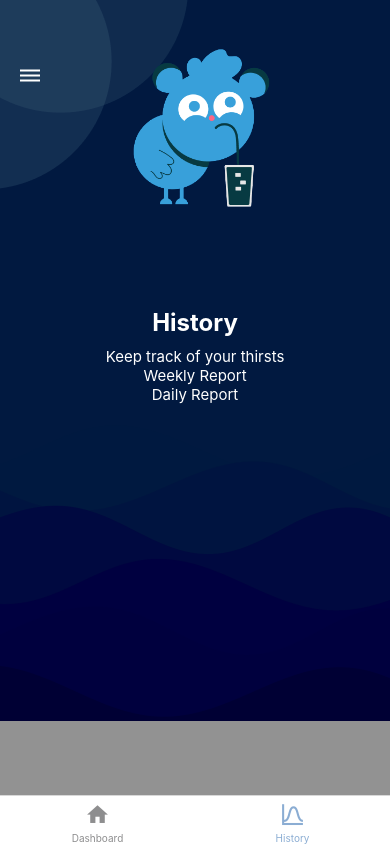
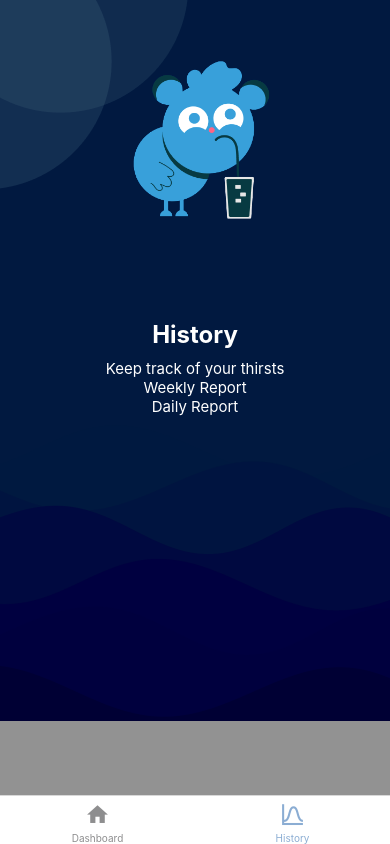
Before and after one commit to zolatido/ThirstApp_CASA, a React Native app in the folder mob/mobapp/: screen /History in a window 390 px wide. Built offline with nearby package versions, Linux system fonts and the light colour scheme.

Commit message:
modified

```diff
--- a/mob/mobapp/src/pages/history.js
+++ b/mob/mobapp/src/pages/history.js
@@ -11,7 +11,8 @@ import {
   StyleSheet,
 } from 'react-native';
 
-import DehazeIcon from '@mui/icons-material/Dehaze';
+//assets
+
 import { Modal } from 'react-native';
 
 
@@ -59,9 +60,7 @@ export default function Dashboard({ navigation }) {
             <Text style={styles.headerMotto3}>Daily Report</Text>
           <Image source={logodrink} style={styles.logo} />
             <View style={styles.headerContainer}>
-              <TouchableOpacity onPress={toggleModal}>
-                <DehazeIcon />
-              </TouchableOpacity>
+
             </View>
 
 
```
